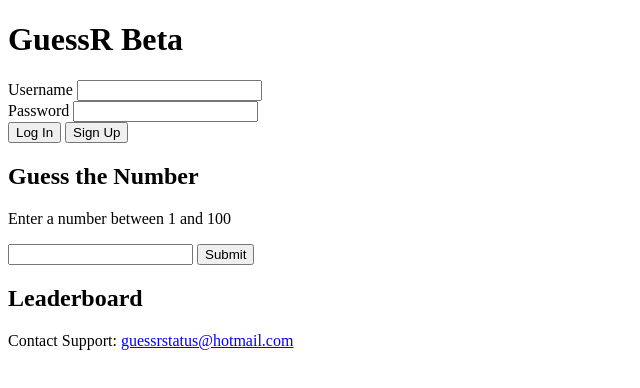
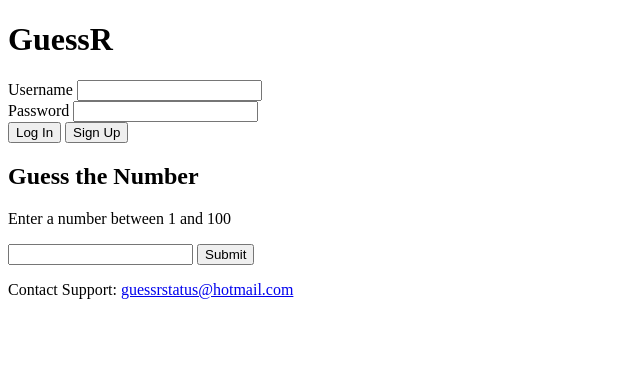
Before and after one commit to wish13yt/GuessR, a plain HTML site: page index.html in a window 1280 px wide. Shown: the whole page, without its empty margins (0-640 px from the left). Drawn offline with Linux system fonts and the light colour scheme.

Commit message:
Update index.html

```diff
--- a/index.html
+++ b/index.html
@@ -1,10 +1,10 @@
 <!DOCTYPE html>
 <html>
 <head>
-  <title>GuessR Beta</title>
+  <title>GuessR</title>
 </head>
 <body>
-  <h1>GuessR Beta</h1>
+  <h1>GuessR</h1>
 
   <div>
     <label for="username">Username</label>
@@ -26,9 +26,6 @@
   <input type="number" id="guess-input" />
   <button id="submit-button">Submit</button>
 
-  <h2>Leaderboard</h2>
-  <ul id="leaderboard-list"></ul>
-
   <p>Contact Support: <a href="mailto:guessrstatus@hotmail.com">guessrstatus@hotmail.com</a></p>
 
   <script src="script.js"></script>
```
